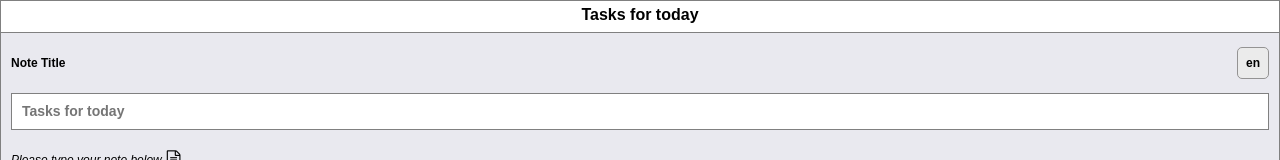
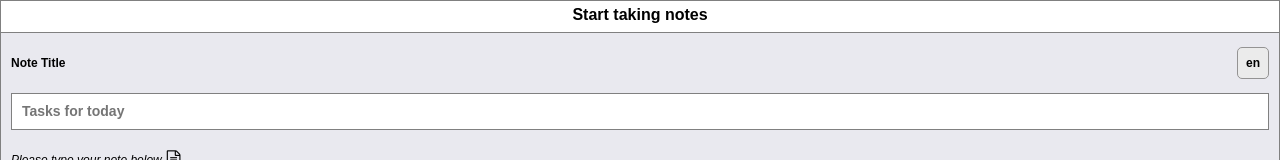
Before and after one commit to arpitajain0811/ReactNotesApp, a React (Create React App) app: page / in a window 1280 px wide. Shown: the top 160 px of the page. Built offline with nearby package versions, Linux system fonts and the light colour scheme.

Commit message:
changed value for prop

```diff
--- a/src/components/App/app.jsx
+++ b/src/components/App/app.jsx
@@ -6,7 +6,7 @@ import './app.css';
 
 const board = () => (
   <div className="board">
-    <Header text="Tasks for today" />
+    <Header text="Start taking notes" />
     <Body />
     <Footer text="About Us" />
   </div>
```
